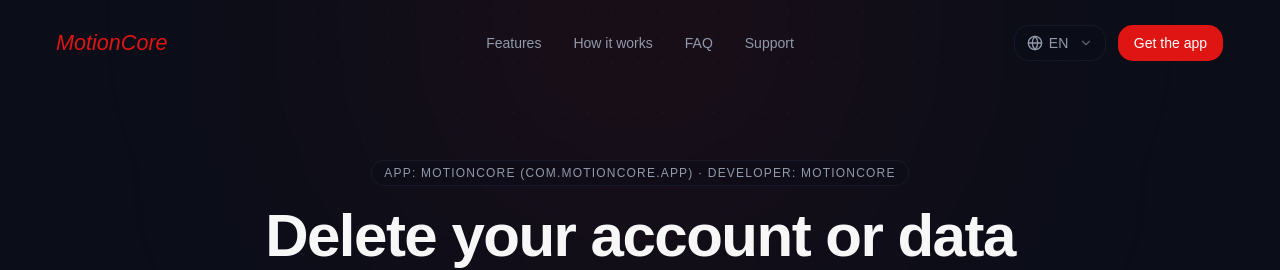
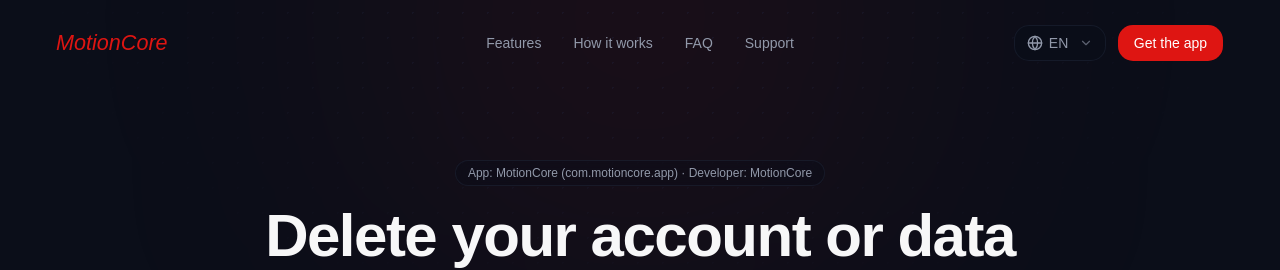
Before and after one commit to MotionCoreDev/web, a Next.js app in the folder apps/landing-page/: page /en/delete-account in a window 1280 px wide. Shown: the top 270 px of the page. Built offline with nearby package versions, Linux system fonts and the light colour scheme; a web font is replaced by a local one.

Commit message:
fix(account): keep the app id as written in the deletion page header
The header line names the app and its package id for Google Play's
review. Uppercasing it read "MOTİONCORE (COM.MOTİONCORE.APP)" in
Turkish. PageHero takes eyebrowAsWritten to leave such text unchanged.

```diff
--- a/apps/landing-page/src/app/[locale]/delete-account/page.tsx
+++ b/apps/landing-page/src/app/[locale]/delete-account/page.tsx
@@ -20,7 +20,7 @@
 
     return (
         <main id="main" className="w-full">
-            <PageHero eyebrow={deletion.app} title={deletion.title}>
+            <PageHero eyebrow={deletion.app} eyebrowAsWritten title={deletion.title}>
                 <p>{deletion.intro}</p>
             </PageHero>
 
--- a/apps/landing-page/src/components/site/page-hero.tsx
+++ b/apps/landing-page/src/components/site/page-hero.tsx
@@ -1,8 +1,17 @@
 import type * as React from "react";
 import Wrapper from "@/components/global/wrapper";
+import { cn } from "@/lib/utils";
+
+interface Props {
+    eyebrow?: string;
+    /** Keep the eyebrow's own casing, e.g. when it holds a brand name or package id. */
+    eyebrowAsWritten?: boolean;
+    title: string;
+    children?: React.ReactNode;
+}
 
 /** Title block shared by the support, deletion and legal pages. */
-export function PageHero({ eyebrow, title, children }: { eyebrow?: string; title: string; children?: React.ReactNode }) {
+export function PageHero({ eyebrow, eyebrowAsWritten = false, title, children }: Props) {
     return (
         <section className="relative w-full pt-32 md:pt-40">
             <div aria-hidden className="pointer-events-none absolute inset-0 -z-10">
@@ -12,7 +21,12 @@
             <Wrapper className="px-4 md:px-8">
                 <div className="mx-auto max-w-3xl text-center">
                     {eyebrow && (
-                        <span className="inline-flex items-center rounded-full border border-border/60 bg-background/40 px-3 py-1 text-xs font-medium uppercase tracking-widest text-muted-foreground backdrop-blur-md">
+                        <span
+                            className={cn(
+                                "inline-flex items-center rounded-full border border-border/60 bg-background/40 px-3 py-1 text-xs font-medium text-muted-foreground backdrop-blur-md",
+                                !eyebrowAsWritten && "uppercase tracking-widest",
+                            )}
+                        >
                             {eyebrow}
                         </span>
                     )}
```
